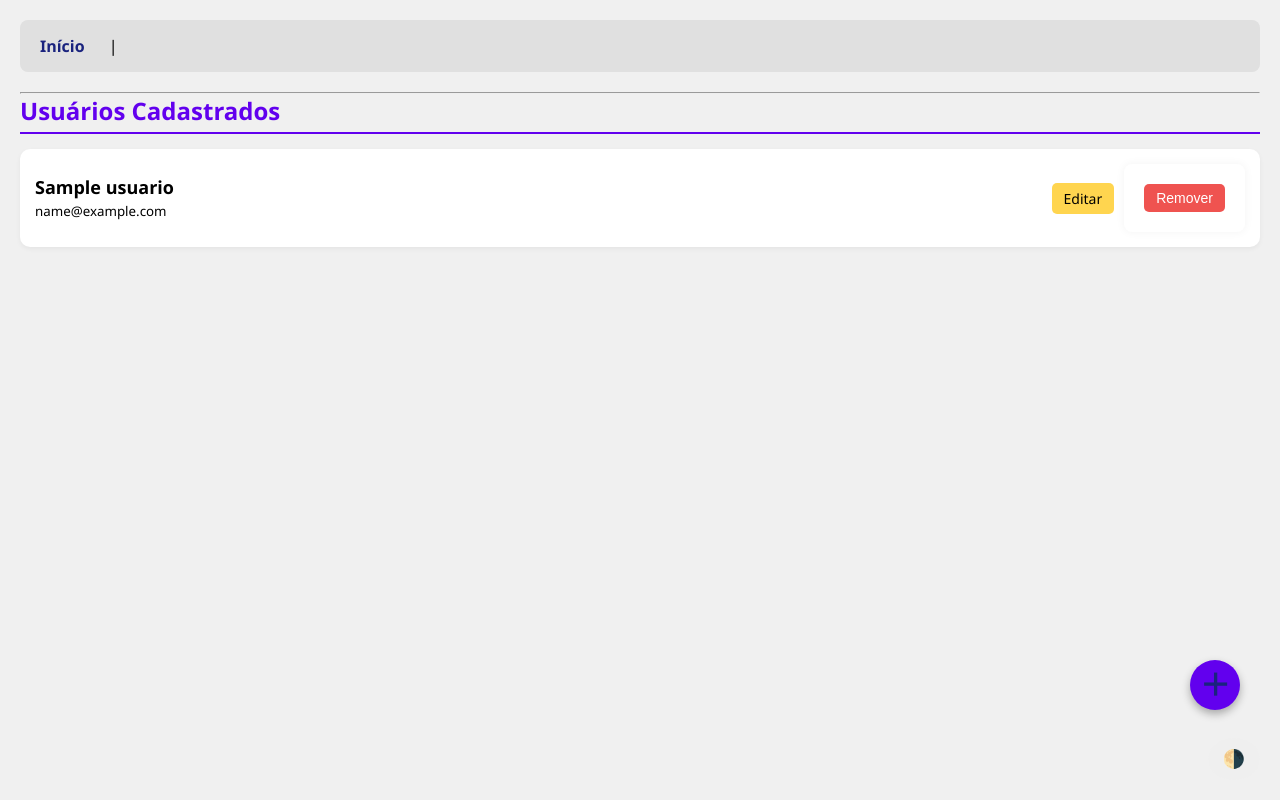
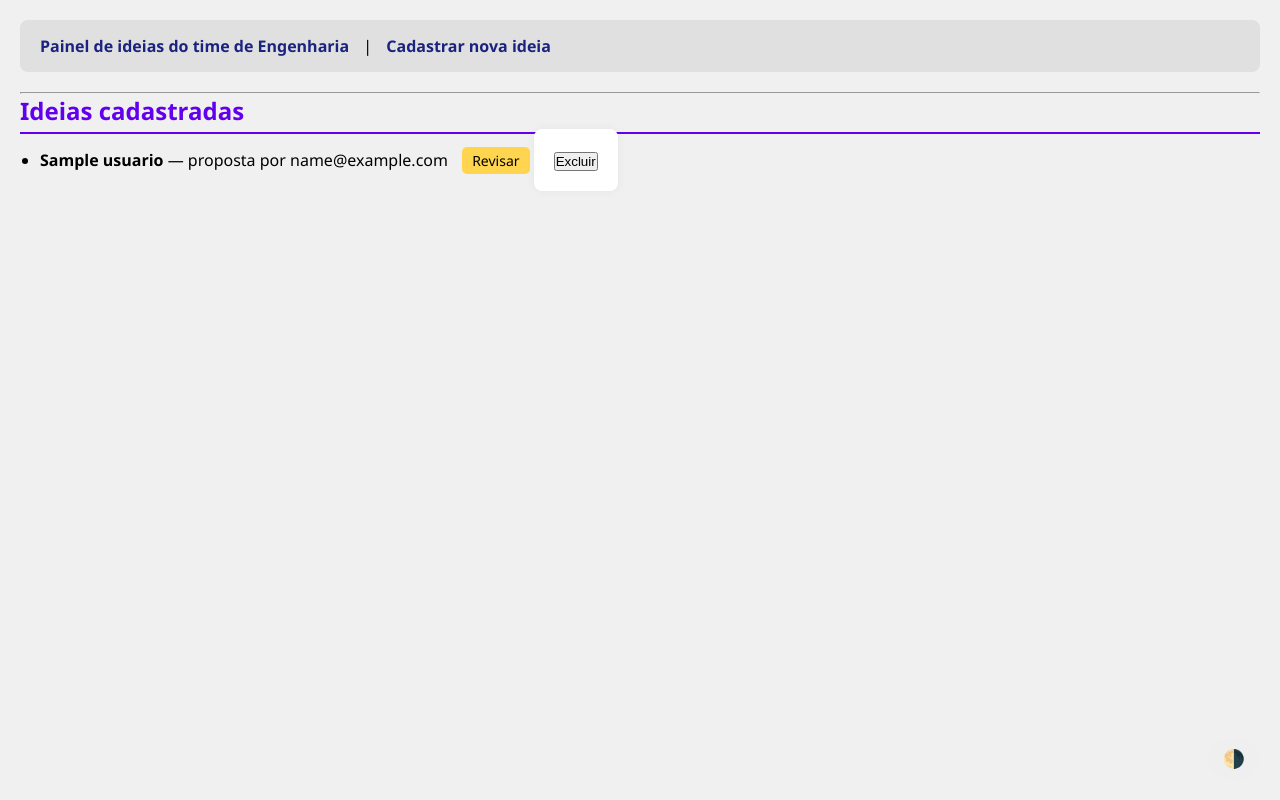
Before and after one commit to gscoimbra/desenvolvimento-web-python-flask, a Flask app: page / in a window 1280 px wide. Run offline with Flask 3, Linux system fonts and the light colour scheme; a database or web service that is not in the repository returns one stand-in record (values such as "Sample title"); some libraries are stand-ins or nearby versions.

Commit message:
Mais mudanças no Front

```diff
--- a/static/style.css
+++ b/static/style.css
@@ -40,7 +40,7 @@ body.dark-mode nav {
 /* Links de navegação */
 nav a {
   text-decoration: none;
-  margin-right: 20px;
+  margin-right: 0px;
   font-weight: bold;
 }
 body.light-mode nav a {
@@ -243,3 +243,6 @@ body.dark-mode .user-card {
 .user-actions form button:hover {
   opacity: 0.85;
 }
+.separator {
+  margin: 10px;
+}
--- a/templates/base.html
+++ b/templates/base.html
@@ -20,8 +20,9 @@
   ">🌗</button>
 
   <nav>
-    <a href="{{ url_for('index') }}">Início</a> |
-    <a href="{{ url_for('cadastrar') }}" class="fab" title="Cadastrar novo usuário">＋</a>
+    <a href="{{ url_for('index') }}">Painel de ideias do time de Engenharia</a>
+    <span class="separator">|</span>
+    <a href="{{ url_for('cadastrar') }}">Cadastrar nova ideia</a>
   </nav>
   <hr>
 
--- a/templates/cadastrar.html
+++ b/templates/cadastrar.html
@@ -1,12 +1,12 @@
 {% extends "base.html" %}
 {% block title %}Cadastrar{% endblock %}
 {% block content %}
-<h2>Cadastrar Novo Usuário</h2>
+<h2>Cadastrar Nova Ideia</h2>
 <form method="POST">
-  <label>Nome:</label><br>
+  <label>Título da ideia:</label><br>
   <input type="text" name="nome" required><br><br>
 
-  <label>Email:</label><br>
+  <label>Responsável:</label><br>
   <input type="email" name="email" required><br><br>
 
   <button type="submit">Cadastrar</button>
--- a/templates/index.html
+++ b/templates/index.html
@@ -1,24 +1,18 @@
 {% extends "base.html" %}
-{% block title %}Lista de Usuários{% endblock %}
+{% block title %}Ideias cadastradas{% endblock %}
 {% block content %}
-<h2>Usuários Cadastrados</h2>
-<div class="user-list">
+<h2>Ideias cadastradas</h2>
+<ul>
   {% for u in usuarios %}
-    <div class="user-card">
-      <div class="user-info">
-        <strong>{{ u.nome }}</strong><br>
-        <small>{{ u.email }}</small>
-      </div>
-      <div class="user-actions">
-        <a href="{{ url_for('editar', id=u.id) }}">Editar</a>
-        <form action="{{ url_for('deletar_usuario', id=u.id) }}" method="post" onsubmit="return confirm('Tem certeza que deseja excluir?')">
-          <button type="submit">Remover</button>
-        </form>
-      </div>
-    </div>
+    <li>
+      <strong>{{ u.nome }}</strong> — proposta por {{ u.email }}
+      <a href="{{ url_for('editar', id=u.id) }}">Revisar</a>
+      <form action="{{ url_for('deletar_usuario', id=u.id) }}" method="post" style="display:inline;" onsubmit="return confirm('Tem certeza que deseja excluir esta ideia?')">
+        <button type="submit">Excluir</button>
+      </form>
+    </li>
   {% else %}
-    <div class="no-users">Nenhum usuário cadastrado.</div>
+    <li>Nenhuma ideia cadastrada até o momento.</li>
   {% endfor %}
-</div>
-
+</ul>
 {% endblock %}
```
Also changed, not shown: templates/editar.html (+4 -4 lines).
